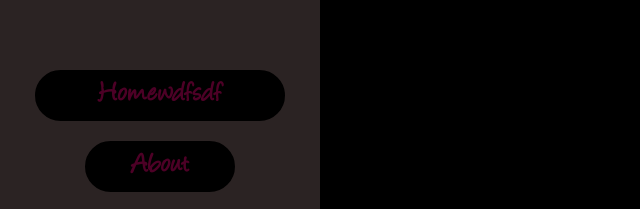
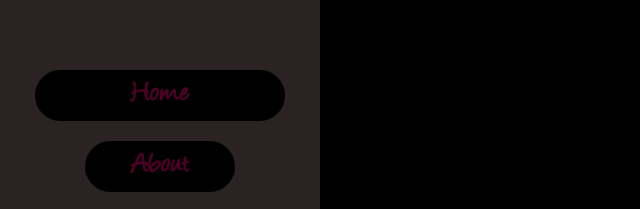
Before and after one commit to SanKumar966/sanatkumar, a plain HTML site: page index.html in a window 1280 px wide. Shown: the part 163-372 px from the top of the page, 0-640 px from the left. Drawn offline with Linux system fonts and the light colour scheme.

Commit message:
Update index.html

```diff
--- a/index.html
+++ b/index.html
@@ -9,7 +9,7 @@
 </head>
 <body >
     <header class="nav">
-        <li><a href="#nm" id="hm">Homewdfsdf</a></li>
+        <li><a href="#nm" id="hm">Home</a></li>
         <li><a href="#am" id="ab">About</a></li>
         <li><a href="#ed" id="edu">Education</a></li>
         <li><a href="#sk" id="skil">Skills</a></li>
```
